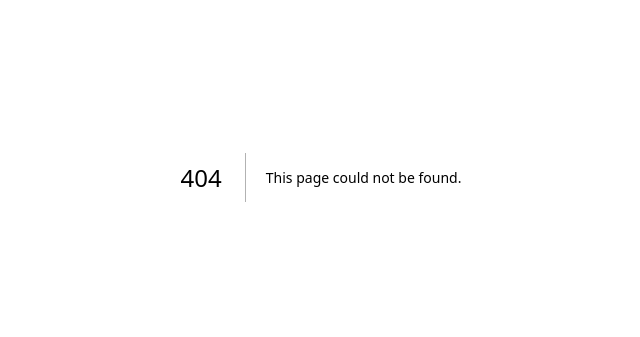
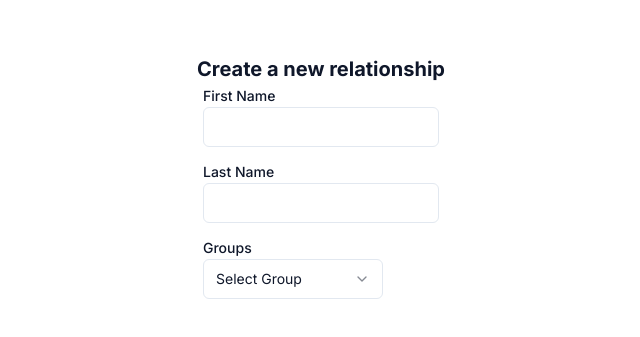
Before and after one commit to spcbfr/jude, a Next.js app: page /new in a window 1280 px wide. Before the commit this address had no page. Shown: the part 223-560 px from the top of the page, without its empty margins (319-959 px from the left). Built offline with nearby package versions, Linux system fonts and the light colour scheme.

Commit message:
add a temporary new relationship page

```diff
--- /dev/null
+++ b/app/new/page.tsx
@@ -0,0 +1,48 @@
+import { Label } from "@/components/ui/label"
+import {
+  Select,
+  SelectContent,
+  SelectItem,
+  SelectTrigger,
+  SelectValue,
+} from "@/components/ui/select"
+import { Input } from "@/components/ui/input"
+import { Group } from "@prisma/client"
+export default async function Page(){
+    return (
+        <main className="min-h-screen">
+        <section className=" flex-col flex justify-center  min-h-screen items-center flex-nowrap">
+            <h1 className="text-xl font-bold">Create a new relationship</h1>
+            <form action="" className="flex gap-3 flex-col">
+
+                <div>
+                <Label htmlFor="firstName">First Name</Label>
+                <Input type="text" name="firstName" />
+                </div>
+
+                <div>
+                <Label htmlFor="lastName">Last Name</Label>
+                <Input type="text" name="lastName" />
+</div>
+<div>
+                <Label htmlFor="group">Groups</Label>
+
+                <Select>
+                <SelectTrigger className="w-[180px]">
+                    <SelectValue placeholder="Select Group" />
+                </SelectTrigger>
+                <SelectContent>
+                    {Object.keys(Group).map((key, index) => (
+
+                    <SelectItem value={key}>{key}</SelectItem>
+                    ))}
+
+                </SelectContent>
+                </Select>
+</div>
+            </form>
+
+        </section>
+        </main>
+    )
+}
--- a/app/page.tsx
+++ b/app/page.tsx
@@ -27,14 +27,16 @@ export default async function Home() {
       <TableHead>Full Name</TableHead>
       <TableHead>Birthday</TableHead>
       <TableHead>Group</TableHead>
+      <TableHead>Creation Date</TableHead>
     </TableRow>
   </TableHeader>
   <TableBody>
     {people.map((person) => (
     <TableRow key={person.id}>
-      <TableCell>{person.first_name} {person.last_name}</TableCell>
-      <TableCell>{person.birth_day} {person.birth_month ? months[person.birth_month - 1] : null} {person.birth_year}</TableCell>
+      <TableCell>{person.firstName} {person.lastName}</TableCell>
+      <TableCell>{person.birthDay} {person.birthMonth ? months[person.birthMonth - 1] : null} {person.birthYear}</TableCell>
       <TableCell><Badge>{person.group}</Badge></TableCell>
+      <TableCell><Badge>{person.createdAt.toString()}</Badge></TableCell>
     </TableRow>
     ))}
   </TableBody>
--- /dev/null
+++ b/components/ui/input.tsx
@@ -0,0 +1,25 @@
+import * as React from "react"
+
+import { cn } from "@/lib/utils"
+
+export interface InputProps
+  extends React.InputHTMLAttributes<HTMLInputElement> {}
+
+const Input = React.forwardRef<HTMLInputElement, InputProps>(
+  ({ className, type, ...props }, ref) => {
+    return (
+      <input
+        type={type}
+        className={cn(
+          "flex h-10 w-full rounded-md border border-input bg-transparent px-3 py-2 text-sm ring-offset-background file:border-0 file:bg-transparent file:text-sm file:font-medium placeholder:text-muted-foreground focus-visible:outline-none focus-visible:ring-2 focus-visible:ring-ring focus-visible:ring-offset-2 disabled:cursor-not-allowed disabled:opacity-50",
+          className
+        )}
+        ref={ref}
+        {...props}
+      />
+    )
+  }
+)
+Input.displayName = "Input"
+
+export { Input }
--- /dev/null
+++ b/components/ui/label.tsx
@@ -0,0 +1,26 @@
+"use client"
+
+import * as React from "react"
+import * as LabelPrimitive from "@radix-ui/react-label"
+import { VariantProps, cva } from "class-variance-authority"
+
+import { cn } from "@/lib/utils"
+
+const labelVariants = cva(
+  "text-sm font-medium leading-none peer-disabled:cursor-not-allowed peer-disabled:opacity-70"
+)
+
+const Label = React.forwardRef<
+  React.ElementRef<typeof LabelPrimitive.Root>,
+  React.ComponentPropsWithoutRef<typeof LabelPrimitive.Root> &
+    VariantProps<typeof labelVariants>
+>(({ className, ...props }, ref) => (
+  <LabelPrimitive.Root
+    ref={ref}
+    className={cn(labelVariants(), className)}
+    {...props}
+  />
+))
+Label.displayName = LabelPrimitive.Root.displayName
+
+export { Label }
--- /dev/null
+++ b/components/ui/select.tsx
@@ -0,0 +1,120 @@
+"use client"
+
+import * as React from "react"
+import * as SelectPrimitive from "@radix-ui/react-select"
+import { Check, ChevronDown } from "lucide-react"
+
+import { cn } from "@/lib/utils"
+
+const Select = SelectPrimitive.Root
+
+const SelectGroup = SelectPrimitive.Group
+
+const SelectValue = SelectPrimitive.Value
+
+const SelectTrigger = React.forwardRef<
+  React.ElementRef<typeof SelectPrimitive.Trigger>,
+  React.ComponentPropsWithoutRef<typeof SelectPrimitive.Trigger>
+>(({ className, children, ...props }, ref) => (
+  <SelectPrimitive.Trigger
+    ref={ref}
+    className={cn(
+      "flex h-10 w-full items-center justify-between rounded-md border border-input bg-transparent px-3 py-2 text-sm ring-offset-background placeholder:text-muted-foreground focus:outline-none focus:ring-2 focus:ring-ring focus:ring-offset-2 disabled:cursor-not-allowed disabled:opacity-50",
+      className
+    )}
+    {...props}
+  >
+    {children}
+    <SelectPrimitive.Icon asChild>
+      <ChevronDown className="h-4 w-4 opacity-50" />
+    </SelectPrimitive.Icon>
+  </SelectPrimitive.Trigger>
+))
+SelectTrigger.displayName = SelectPrimitive.Trigger.displayName
+
+const SelectContent = React.forwardRef<
+  React.ElementRef<typeof SelectPrimitive.Content>,
+  React.ComponentPropsWithoutRef<typeof SelectPrimitive.Content>
+>(({ className, children, position = "popper", ...props }, ref) => (
+  <SelectPrimitive.Portal>
+    <SelectPrimitive.Content
+      ref={ref}
+      className={cn(
+        "relative z-50 min-w-[8rem] overflow-hidden rounded-md border bg-popover text-popover-foreground shadow-md animate-in fade-in-80",
+        position === "popper" && "translate-y-1",
+        className
+      )}
+      position={position}
+      {...props}
+    >
+      <SelectPrimitive.Viewport
+        className={cn(
+          "p-1",
+          position === "popper" &&
+            "h-[var(--radix-select-trigger-height)] w-full min-w-[var(--radix-select-trigger-width)]"
+        )}
+      >
+        {children}
+      </SelectPrimitive.Viewport>
+    </SelectPrimitive.Content>
+  </SelectPrimitive.Portal>
+))
+SelectContent.displayName = SelectPrimitive.Content.displayName
+
+const SelectLabel = React.forwardRef<
+  React.ElementRef<typeof SelectPrimitive.Label>,
+  React.ComponentPropsWithoutRef<typeof SelectPrimitive.Label>
+>(({ className, ...props }, ref) => (
+  <SelectPrimitive.Label
+    ref={ref}
+    className={cn("py-1.5 pl-8 pr-2 text-sm font-semibold", className)}
+    {...props}
+  />
+))
+SelectLabel.displayName = SelectPrimitive.Label.displayName
+
+const SelectItem = React.forwardRef<
+  React.ElementRef<typeof SelectPrimitive.Item>,
+  React.ComponentPropsWithoutRef<typeof SelectPrimitive.Item>
+>(({ className, children, ...props }, ref) => (
+  <SelectPrimitive.Item
+    ref={ref}
+    className={cn(
+      "relative flex w-full cursor-default select-none items-center rounded-sm py-1.5 pl-8 pr-2 text-sm outline-none focus:bg-accent focus:text-accent-foreground data-[disabled]:pointer-events-none data-[disabled]:opacity-50",
+      className
+    )}
+    {...props}
+  >
+    <span className="absolute left-2 flex h-3.5 w-3.5 items-center justify-center">
+      <SelectPrimitive.ItemIndicator>
+        <Check className="h-4 w-4" />
+      </SelectPrimitive.ItemIndicator>
+    </span>
+
+    <SelectPrimitive.ItemText>{children}</SelectPrimitive.ItemText>
+  </SelectPrimitive.Item>
+))
+SelectItem.displayName = SelectPrimitive.Item.displayName
+
+const SelectSeparator = React.forwardRef<
+  React.ElementRef<typeof SelectPrimitive.Separator>,
+  React.ComponentPropsWithoutRef<typeof SelectPrimitive.Separator>
+>(({ className, ...props }, ref) => (
+  <SelectPrimitive.Separator
+    ref={ref}
+    className={cn("-mx-1 my-1 h-px bg-muted", className)}
+    {...props}
+  />
+))
+SelectSeparator.displayName = SelectPrimitive.Separator.displayName
+
+export {
+  Select,
+  SelectGroup,
+  SelectValue,
+  SelectTrigger,
+  SelectContent,
+  SelectLabel,
+  SelectItem,
+  SelectSeparator,
+}
--- /dev/null
+++ b/components/ui/spacer.tsx
@@ -0,0 +1,18 @@
+import React from 'react';
+export default function Spacer (props: {horizontal: boolean, size: string | number}) {
+  const defaultValue = 'auto';
+
+  return (
+    <div
+      style={{
+        width: props.horizontal ? props.size : defaultValue,
+        height: !props.horizontal ? props.size : defaultValue,
+      }}
+    />
+  );
+};
+
+
+Spacer.defaultProps = {
+  horizontal: false,
+};
--- a/package.json
+++ b/package.json
@@ -11,6 +11,8 @@
   },
   "dependencies": {
     "@prisma/client": "^4.14.0",
+    "@radix-ui/react-label": "^2.0.1",
+    "@radix-ui/react-select": "^1.2.1",
     "@types/node": "20.1.2",
     "@types/react": "18.2.6",
     "@types/react-dom": "18.2.4",
```
Also changed, not shown: 2 other files (tests, documents, lock files or other folders).
